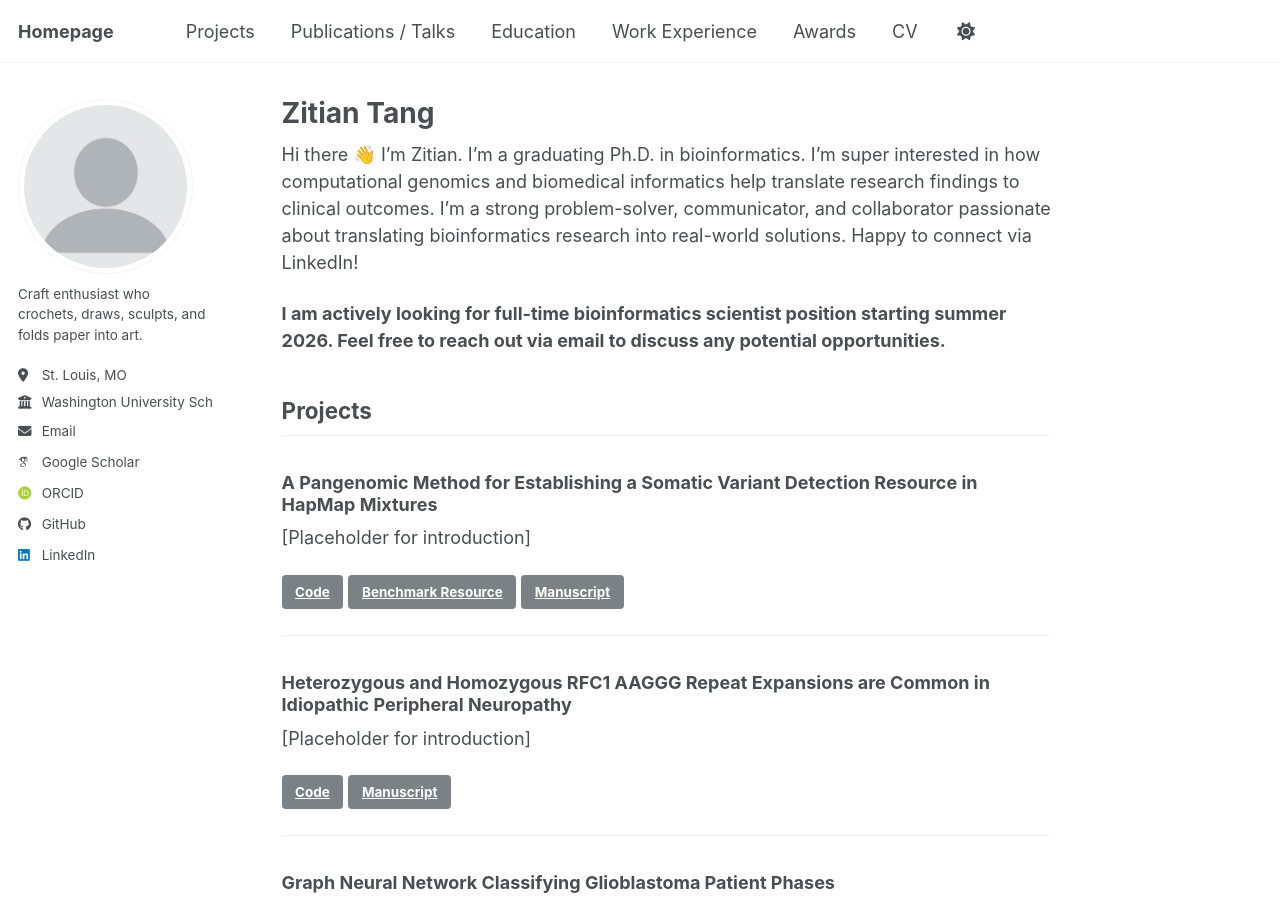
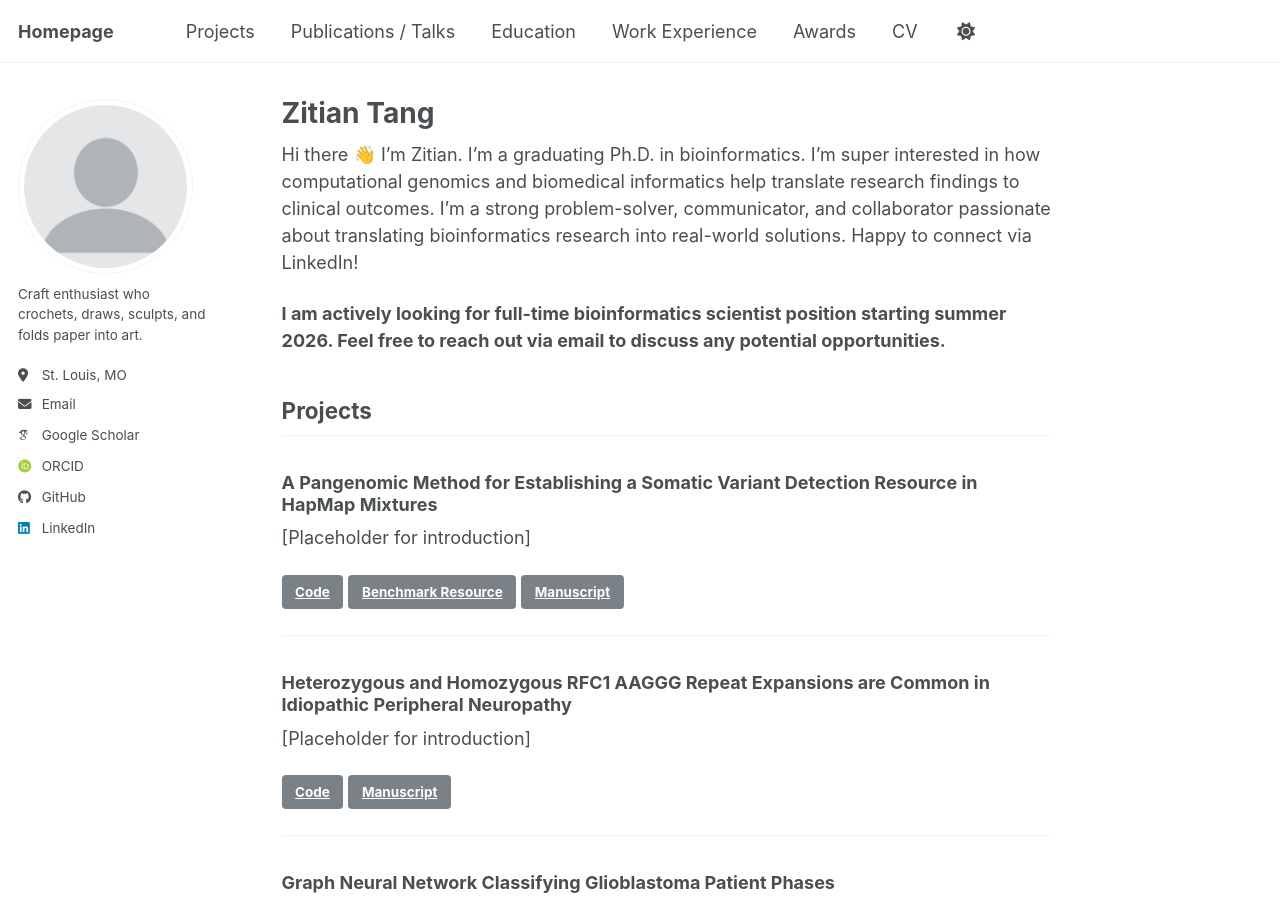
Before and after one commit to ztang99/ztang99.github.io, a Jekyll site: the page built from _pages/about.md, in a window 1280 px wide and 900 px high. Built offline with Jekyll 4.4.1, drawn with Linux system fonts in a browser that asks for light colours; some web fonts are replaced; a script bundle is joined from its source files by our own code; library files that are not in the unit come from our copies.

Commit message:
Comment out employer field in _config.yml
Comment out the employer field in the config file.

```diff
--- a/_config.yml
+++ b/_config.yml
@@ -27,7 +27,7 @@ author:
 #  pronouns         : # example: "she/her"
   bio              : "Craft enthusiast who crochets, draws, sculpts, and folds paper into art."
   location         : "St. Louis, MO"
-  employer         : "Washington University School of Medicine"
+#  employer         : "Washington University School of Medicine"
 #  uri              : # URL
   email            : "zitian.tang325@gmail.com"
 
```
